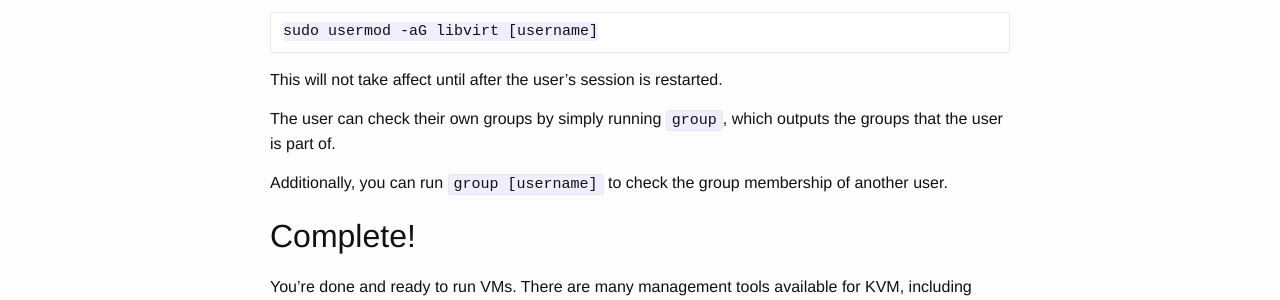
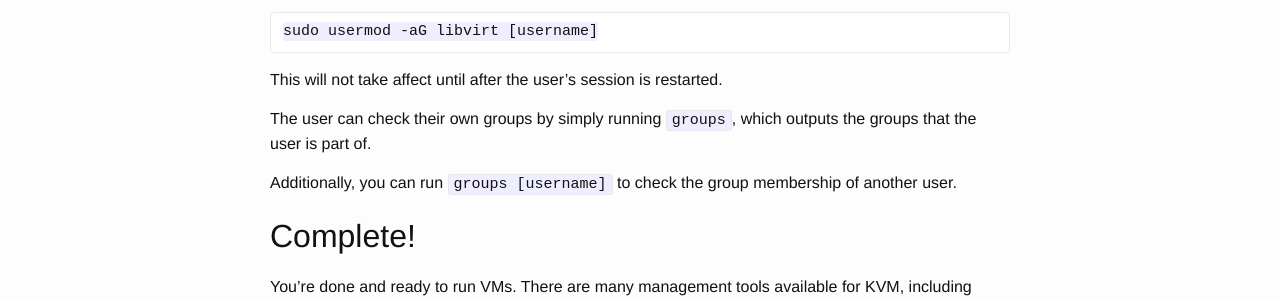
Before and after one commit to benyanke/docs, a Jekyll site: the page built from _posts/kvm/2018-10-16-initial-setup.markdown, in a window 1280 px wide. Shown: the part 1418-1718 px from the top of the page. Built offline with Jekyll 4.4.1, drawn with Linux system fonts in a browser that asks for light colours.

Commit message:
Fixing group -> groups bash command

```diff
--- a/_posts/kvm/2018-10-16-initial-setup.markdown
+++ b/_posts/kvm/2018-10-16-initial-setup.markdown
@@ -71,10 +71,10 @@ sudo usermod -aG libvirt [username]
 
 This will not take affect until after the user's session is restarted.
 
-The user can check their own groups by simply running `group`, which outputs the groups
+The user can check their own groups by simply running `groups`, which outputs the groups
 that the user is part of.
 
-Additionally, you can run `group [username]` to check the group membership of another
+Additionally, you can run `groups [username]` to check the group membership of another
 user.
 
 
```
